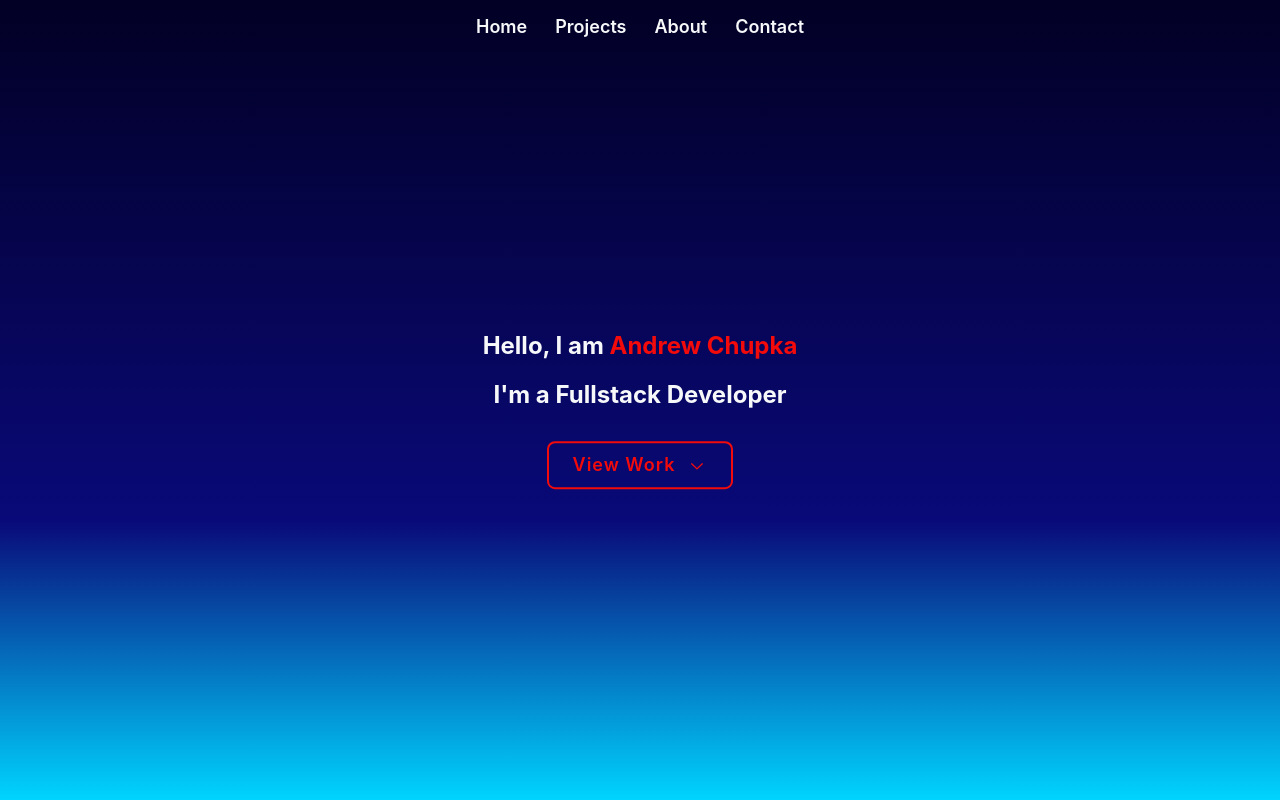
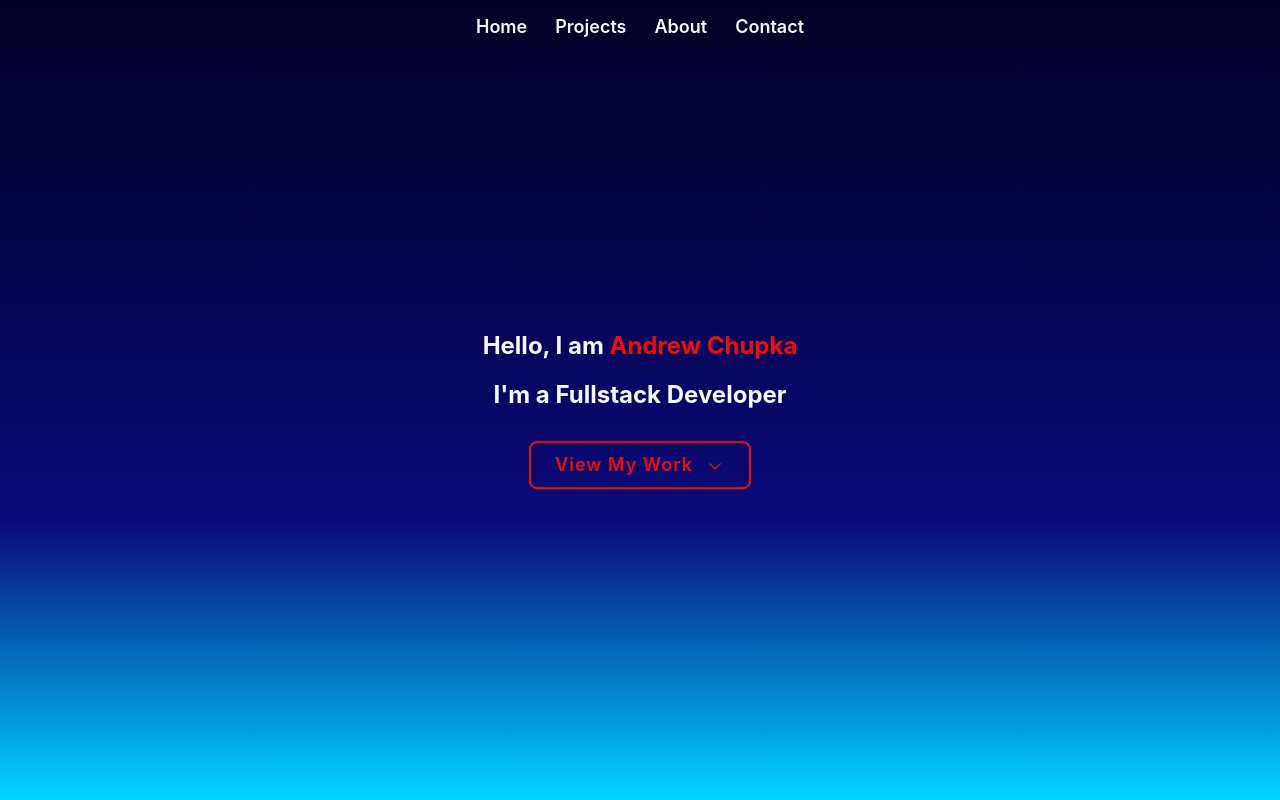
Before and after one commit to worldOfVerdure/Portfoliov3, a Next.js app: page / in a window 1280 px wide. Built offline with nearby package versions, Linux system fonts and the light colour scheme.

Commit message:
Update: add new text to view work link

```diff
--- a/src/components/project/hero/Hero.tsx
+++ b/src/components/project/hero/Hero.tsx
@@ -29,7 +29,7 @@ export const Hero = () => {
           size="lg"
           variant="buttonGhost"
         >
-          View Work
+          View My Work
           <ChevronDownIcon height={20} width={20} />
         </Link>
       </Stack>
```
